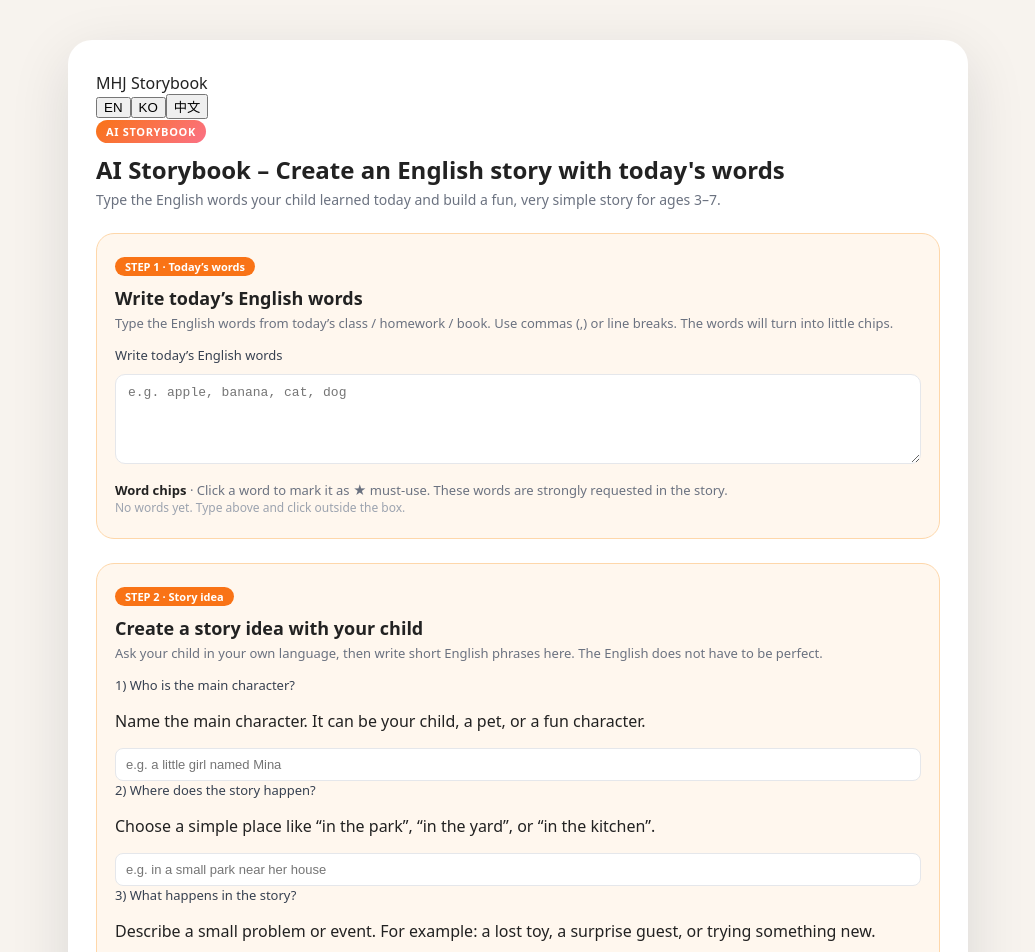
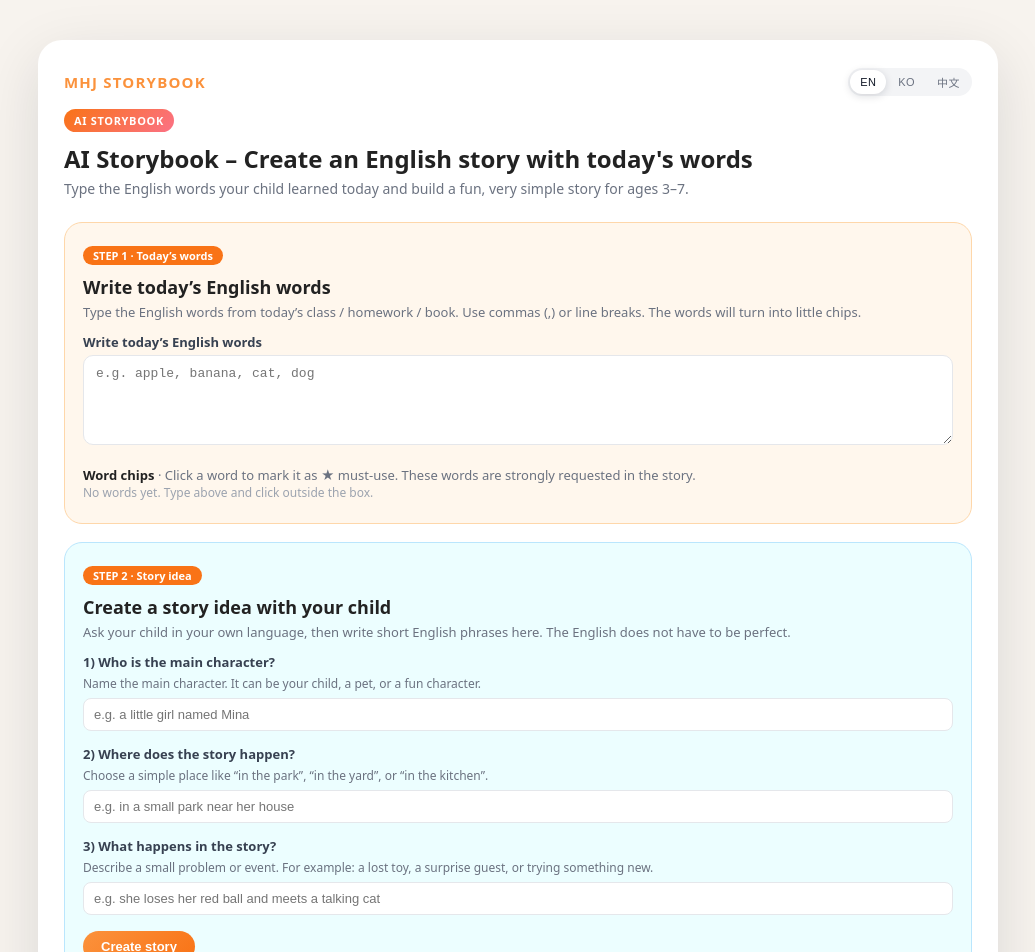
Before and after one commit to penjuntv/mhj_storybook, a Next.js app: page / in a window 1280 px wide. Shown: the top 952 px of the page, without its empty margins (122-1157 px from the left). Built offline with nearby package versions, Linux system fonts and the light colour scheme.

Commit message:
Update globals.css

```diff
--- a/styles/globals.css
+++ b/styles/globals.css
@@ -1,4 +1,4 @@
-/* 전체 배경 & 기본 폰트 */
+/* 기본 설정 */
 html,
 body {
   margin: 0;
@@ -16,7 +16,6 @@ body {
   box-sizing: inherit;
 }
 
-/* 루트 레이아웃 */
 .app-root {
   min-height: 100vh;
   display: flex;
@@ -27,11 +26,54 @@ body {
 
 .app-card {
   width: 100%;
-  max-width: 900px;
+  max-width: 960px;
   background: #ffffff;
   border-radius: 24px;
-  padding: 32px 28px 40px;
+  padding: 28px 26px 40px;
   box-shadow: 0 18px 60px rgba(15, 23, 42, 0.12);
+}
+
+/* 상단 바 */
+.app-top-bar {
+  display: flex;
+  justify-content: space-between;
+  align-items: center;
+  margin-bottom: 12px;
+}
+
+.app-brand {
+  font-size: 15px;
+  font-weight: 700;
+  letter-spacing: 0.08em;
+  text-transform: uppercase;
+  color: #fb923c;
+}
+
+/* 언어 스위처 */
+.lang-switcher {
+  display: inline-flex;
+  padding: 2px;
+  border-radius: 999px;
+  background: #f3f4f6;
+  gap: 2px;
+}
+
+.lang-btn {
+  border: none;
+  background: transparent;
+  padding: 4px 10px;
+  font-size: 11px;
+  border-radius: 999px;
+  cursor: pointer;
+  color: #6b7280;
+  letter-spacing: 0.04em;
+  text-transform: uppercase;
+}
+
+.lang-btn.active {
+  background: #ffffff;
+  color: #111827;
+  box-shadow: 0 2px 8px rgba(15, 23, 42, 0.15);
 }
 
 /* 헤더 */
@@ -63,13 +105,31 @@ body {
   color: #6b7280;
 }
 
-/* 스텝 카드 공통 */
+/* 스텝 카드 */
 .step-card {
-  margin-top: 24px;
+  margin-top: 18px;
   padding: 20px 18px 22px;
-  background: #fff7ee;
   border-radius: 18px;
-  border: 1px solid #fed7aa;
+  border: 1px solid #e5e7eb;
+}
+
+.step-card-words {
+  background: #fff7ed;
+  border-color: #fed7aa;
+}
+
+.step-card-story {
+  background: #ecfeff;
+  border-color: #bae6fd;
+}
+
+.step-card-result {
+  background: #f5f3ff;
+  border-color: #ddd6fe;
+}
+
+.step-header {
+  margin-bottom: 12px;
 }
 
 .step-label {
@@ -89,12 +149,30 @@ body {
 }
 
 .step-desc {
-  margin: 0 0 14px;
+  margin: 0 0 10px;
   font-size: 13px;
   color: #6b7280;
 }
 
 /* 입력들 */
+.field-group {
+  margin-bottom: 14px;
+}
+
+.field-label {
+  display: block;
+  margin-bottom: 4px;
+  font-size: 13px;
+  color: #374151;
+  font-weight: 600;
+}
+
+.field-help {
+  margin: 0 0 6px;
+  font-size: 12px;
+  color: #6b7280;
+}
+
 .textarea {
   width: 100%;
   min-height: 90px;
@@ -113,16 +191,12 @@ body {
   font-size: 13px;
 }
 
-.field-label {
-  display: block;
-  margin-bottom: 10px;
-  font-size: 13px;
-  color: #374151;
+/* 칩 섹션 */
+.chips-section {
+  margin-top: 16px;
 }
 
-/* 칩 */
 .chips-help {
-  margin-top: 12px;
   font-size: 13px;
   font-weight: 600;
 }
@@ -153,17 +227,27 @@ body {
   color: #f97316;
 }
 
+/* 칩 스타일 */
 .chip {
   border-radius: 999px;
-  border: 1px solid #e5e7eb;
   padding: 4px 10px;
   font-size: 12px;
-  background: #ffffff;
   display: inline-flex;
   align-items: center;
   gap: 4px;
   cursor: pointer;
   transition: all 0.15s ease;
+  border: 1px solid #e5e7eb;
+  background: #ffffff;
+}
+
+.chip-normal {
+  background: #f9fafb;
+}
+
+.chip-selected {
+  border-color: #fb923c;
+  background: #fff7ed;
 }
 
 .chip:hover {
@@ -171,19 +255,21 @@ body {
   background: #fff7ed;
 }
 
-.chip-selected {
-  border-color: #fb923c;
-  background: #fffbeb;
-}
-
 .chip-star {
   font-size: 11px;
   color: #f97316;
 }
 
+.chip-text {
+  max-width: 120px;
+  overflow: hidden;
+  text-overflow: ellipsis;
+  white-space: nowrap;
+}
+
 /* 버튼 */
 .button-row {
-  margin-top: 12px;
+  margin-top: 16px;
   display: flex;
   flex-wrap: wrap;
   gap: 8px;
@@ -191,7 +277,7 @@ body {
 
 .btn {
   border-radius: 999px;
-  padding: 7px 16px;
+  padding: 8px 18px;
   font-size: 13px;
   border: none;
   cursor: pointer;
@@ -209,16 +295,6 @@ body {
   cursor: default;
 }
 
-.btn.ghost {
-  background: #ffffff;
-  border: 1px solid #e5e7eb;
-  color: #374151;
-}
-
-.btn.ghost:hover:not(:disabled) {
-  border-color: #cbd5f5;
-}
-
 /* 에러 메시지 */
 .error-msg {
   margin-top: 10px;
@@ -226,9 +302,9 @@ body {
   color: #dc2626;
 }
 
-/* 스토리 영역 */
+/* 결과 */
 .placeholder {
-  margin-top: 10px;
+  margin-top: 4px;
   font-size: 13px;
   color: #9ca3af;
 }
@@ -251,7 +327,7 @@ body {
 .story-text {
   margin: 0;
   font-size: 13px;
-  line-height: 1.5;
+  line-height: 1.6;
 }
 
 /* Admin 영역 */
@@ -279,4 +355,12 @@ body {
   .app-card {
     padding: 20px 16px 28px;
   }
+
+  .app-title {
+    font-size: 20px;
+  }
+
+  .step-card {
+    padding: 18px 14px 20px;
+  }
 }
```
